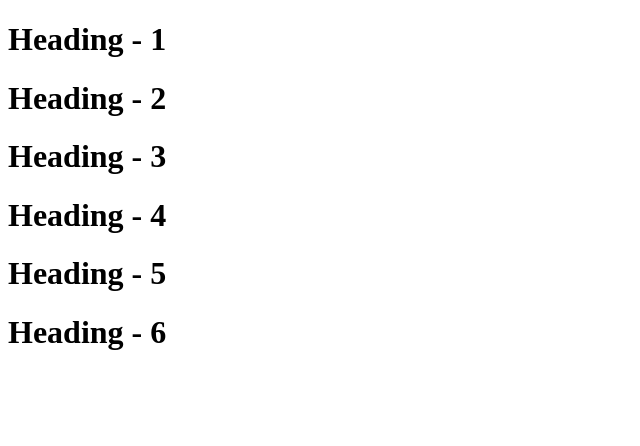
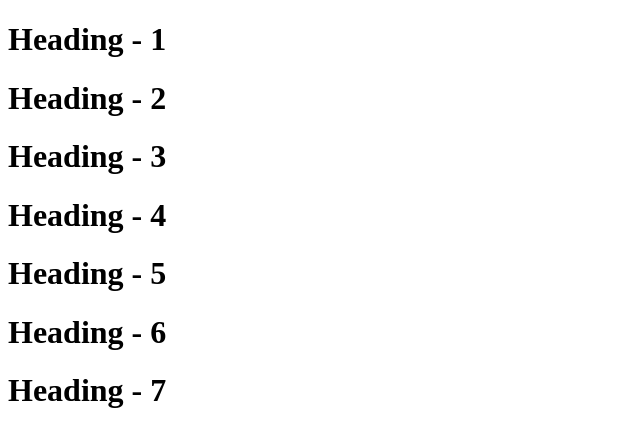
Before and after one commit to nithyaganeshm/Git-Demo, a plain HTML site: page index.html in a window 1280 px wide. Shown: the whole page, without its empty margins (0-640 px from the left). Drawn offline with Linux system fonts and the light colour scheme.

Commit message:
Another one heading is added

```diff
--- a/index.html
+++ b/index.html
@@ -12,5 +12,6 @@
     <h1>Heading - 4</h1>
     <h1>Heading - 5</h1>
     <h1>Heading - 6</h1>
+    <h1>Heading - 7</h1>
 </body>
 </html>
```
